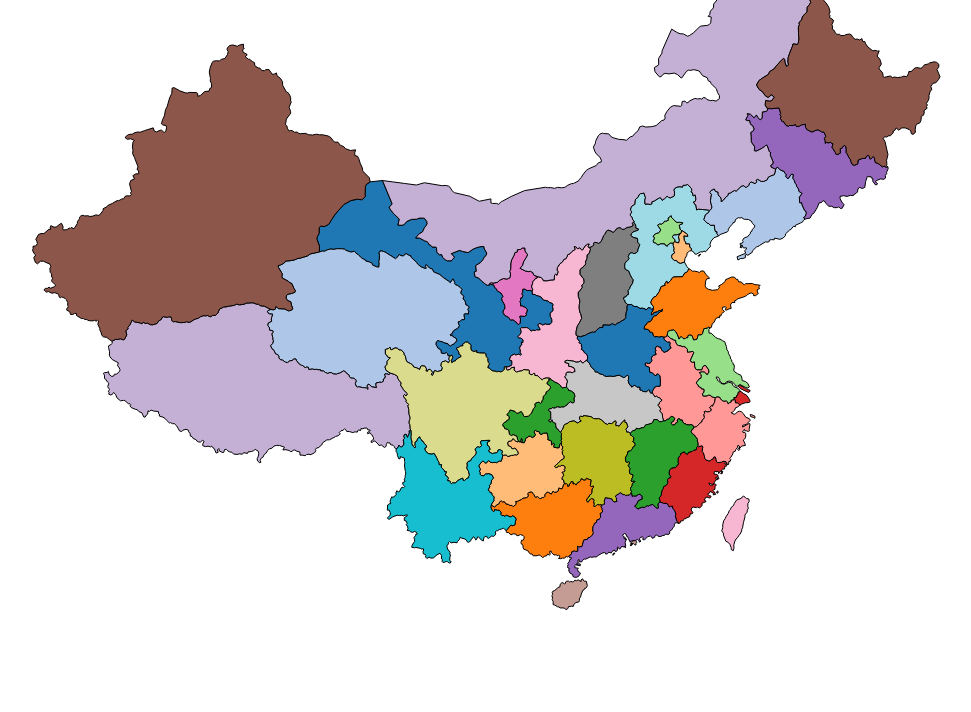
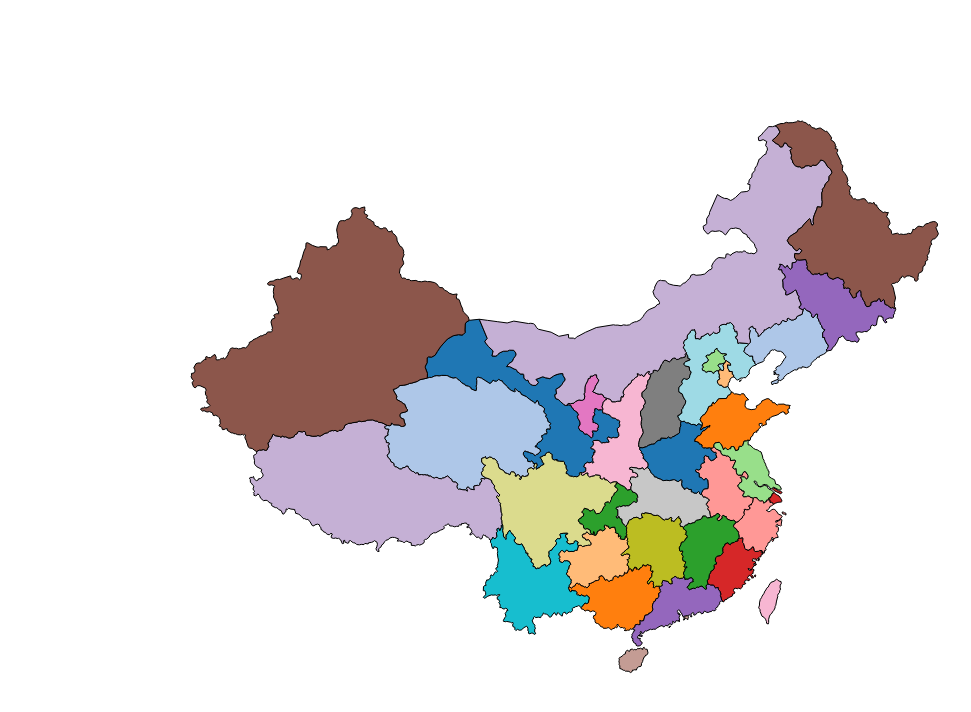
Before and after one commit to twesix-backup/graduation-thesis, a plain HTML site: page chapters/4/中国地图.html in a window 1280 px wide. Shown: the whole page, without its empty margins (112-1083 px from the left). Drawn offline with nearby package versions, Linux system fonts and the light colour scheme.

Commit message:
地图调节

```diff
--- a/chapters/4/中国地图.html
+++ b/chapters/4/中国地图.html
@@ -37,8 +37,8 @@
 
     const projection = d3.geo.mercator()
         .center([107, 31])
-        .scale(850)
-        .translate([width/2, height/2]);
+        .scale(700)
+        .translate([width/1.8, height/1.6]);
 
     const path = d3.geo.path()
         .projection(projection)
```
